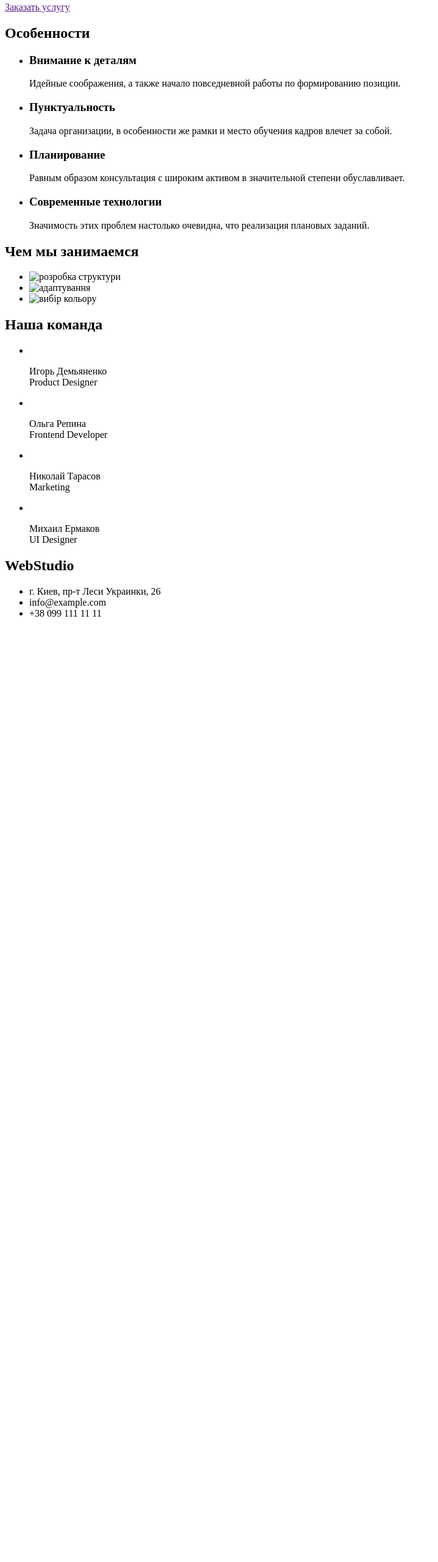
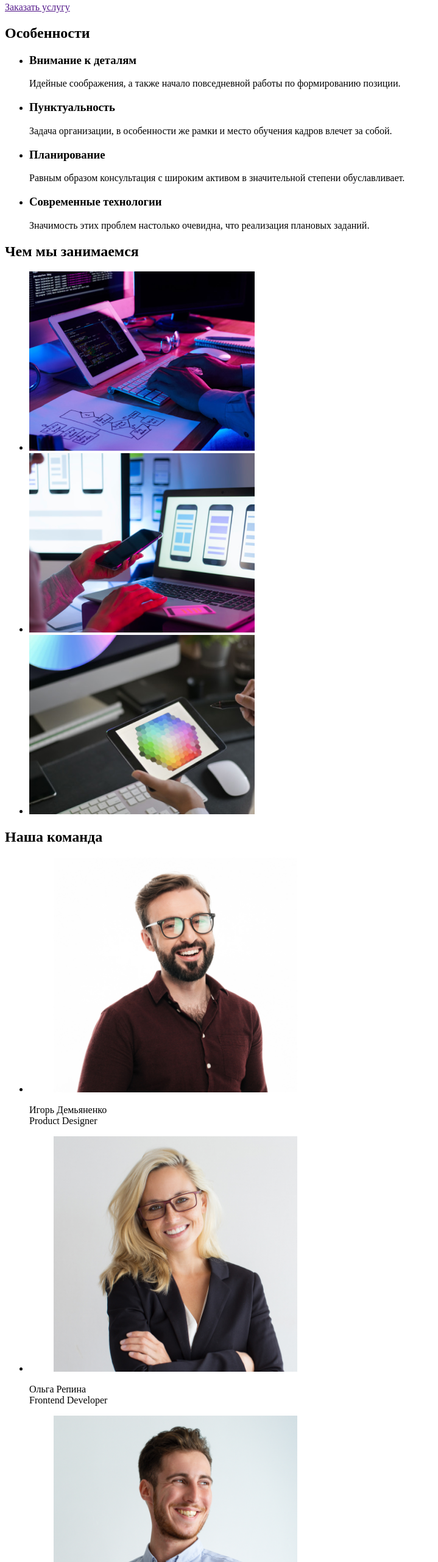
Before and after one commit to orestznak/hometask1, a plain HTML site: page index.html in a window 1280 px wide. Shown: the part 239-2800 px from the top of the page at 61% size, without its empty margins (0-719 px from the left). Before the commit the page ends 1270 px from the top, so only its background shows below. Drawn offline with Linux system fonts and the light colour scheme.

Commit message:
оновлює картинки і підписи

```diff
--- a/index.html
+++ b/index.html
@@ -2,6 +2,8 @@
 <html lang="en">
     <head>
         <meta charset="UTF-8">
+        <meta name="viewport" content="width=device-width, initial-scale=1.0">
+        <title>Головна</title>
     </head>
     <body>
         <header>
@@ -65,13 +67,13 @@
                 <h2>Чем мы занимаемся</h2>
                 <ul>
                     <li>
-                        <img src="./img/box 1.png" alt="розробка структури">
+                        <img src="./img/box1.png" alt="розробка структури">
                     </li>
                     <li>
-                        <img src="./img/box 2.png" alt="адаптування">
+                        <img src="./img/box2.png" alt="адаптування">
                     </li>
                     <li>
-                        <img src="./img/box 3.png" alt="вибір кольору">
+                        <img src="./img/box3.png" alt="вибір кольору">
                     </li>
                 </ul>
 
@@ -82,19 +84,20 @@
                 <h2>Наша команда</h2>
                 <ul>
                     <li>
-                        <figure><img src="./img/Игорь Демьяненко.jpg" alt="" width="400"></figure>
-                        <figcaption>Игорь Демьяненко<br>Product Designer</figcaption>
+                        <figure><img src="./img/ИгорьДемьяненко.jpg" alt="Игорь Демьяненко" width="400">
+                        </figure>
+                        Игорь Демьяненко<br>Product Designer
                     </li>
                     <li>
-                        <figure><img src="./img/Ольга Репина.jpg" alt="" width="400"></figure>
-                        <figcaption>Ольга Репина<br>Frontend Developer</figcaption>
+                        <figure><img src="./img/ОльгаРепина.jpg" alt="Ольга Репина" width="400"></figure>
+                        Ольга Репина<br>Frontend Developer
                     </li>
                     <li>
-                        <figure><img src="./img/Николай Тарасов.jpg" alt="" width="400"></figure>
-                        <figcaption>Николай Тарасов<br>Marketing</figcaption>
+                        <figure><img src="./img/НиколайТарасов.jpg" alt="Николай Тарасов" width="400"></figure>
+                       Николай Тарасов<br>Marketing
                     </li><li>
-                        <figure><img src="./img/Михаил Ермаков.jpg" alt="" width="400"></figure>
-                        <figcaption>Михаил Ермаков<br>UI Designer</figcaption>
+                        <figure><img src="./img/МихаилЕрмаков.jpg" alt="Михаил Ермаков" width="400"></figure>
+                        Михаил Ермаков<br>UI Designer
                     </li>
                 </ul>
             </section>
@@ -110,7 +113,5 @@
             </ul>
         </footer>
 
-
-
     </body>
 </html>
```
